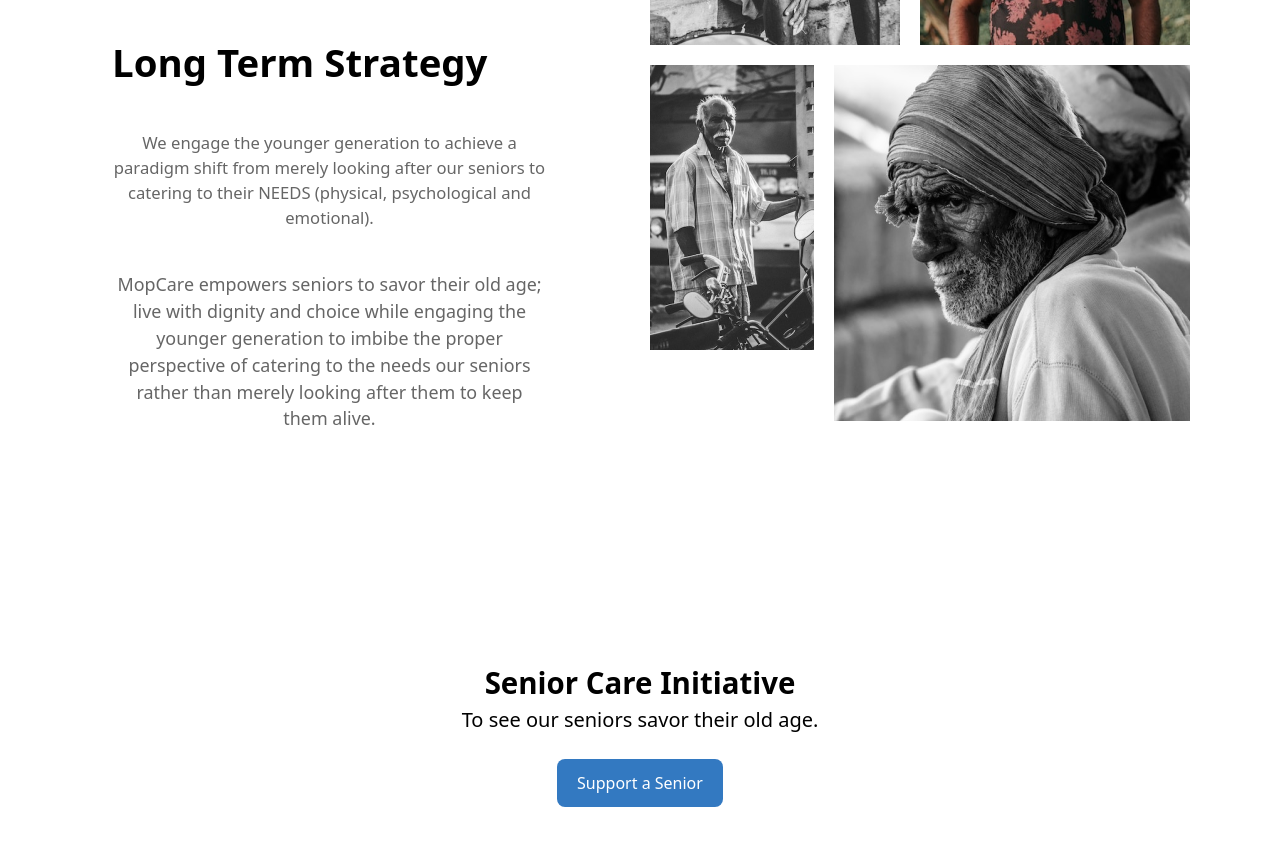
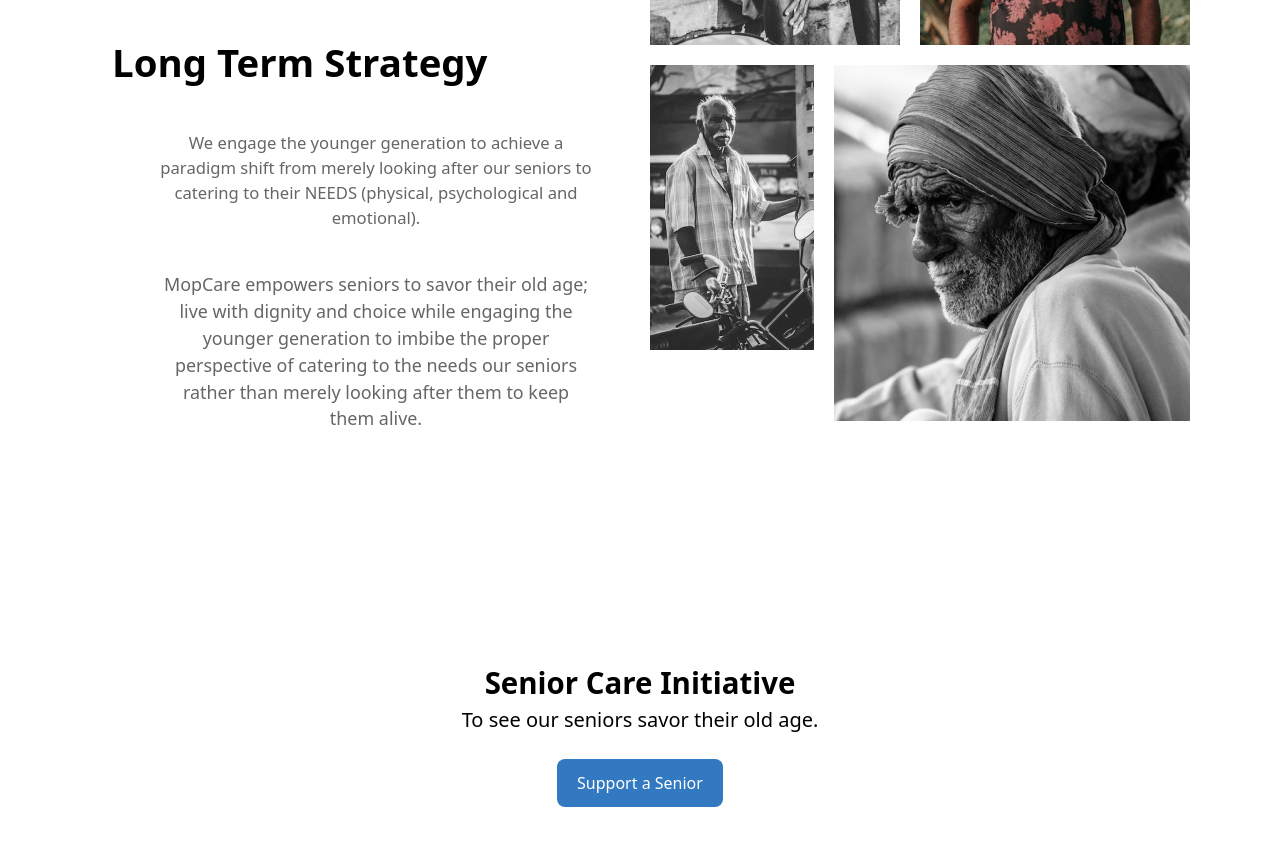
Before and after one commit to xamorite/Mopcaree, a React (Vite) app: page / in a window 1280 px wide. Shown: the part 2280-3125 px from the top of the page. Built offline with nearby package versions, Linux system fonts and the light colour scheme.

Commit message:
home mobile

```diff
--- a/src/components/home/Home.jsx
+++ b/src/components/home/Home.jsx
@@ -83,8 +83,8 @@ function Home() {
                 </li>
                 <li  className='mt-[5vh]'>
                 <h2 className='font-bold text-[6vw]   md:text-[3vw] '>Long Term Strategy</h2>
-               <p className='md:text-[1.3vw] mt-[5vh] text-[#666666] w-[435px] text-start md:text-center'>We engage the younger generation to achieve a paradigm shift from merely looking after our seniors to catering to their NEEDS (physical, psychological and emotional).</p>
-               <p className='md:text-[1.4vw] mt-[5vh] text-[#666666] w-[435px] text-start md:text-center'>MopCare empowers seniors to savor their old age; live with dignity and choice while engaging the younger generation to imbibe the proper perspective of catering to the needs our seniors rather than merely looking after them to keep them alive.</p>
+               <p className='md:text-[1.3vw] mt-[5vh] text-[#666666] md:w-[435px] text-start md:text-center mx-auto w-[80vw] '>We engage the younger generation to achieve a paradigm shift from merely looking after our seniors to catering to their NEEDS (physical, psychological and emotional).</p>
+               <p className='md:text-[1.4vw] mt-[5vh] text-[#666666] md:w-[435px] text-start md:text-center mx-auto w-[80vw]'>MopCare empowers seniors to savor their old age; live with dignity and choice while engaging the younger generation to imbibe the proper perspective of catering to the needs our seniors rather than merely looking after them to keep them alive.</p>
                 </li>
              </ul>
              </div>
```
